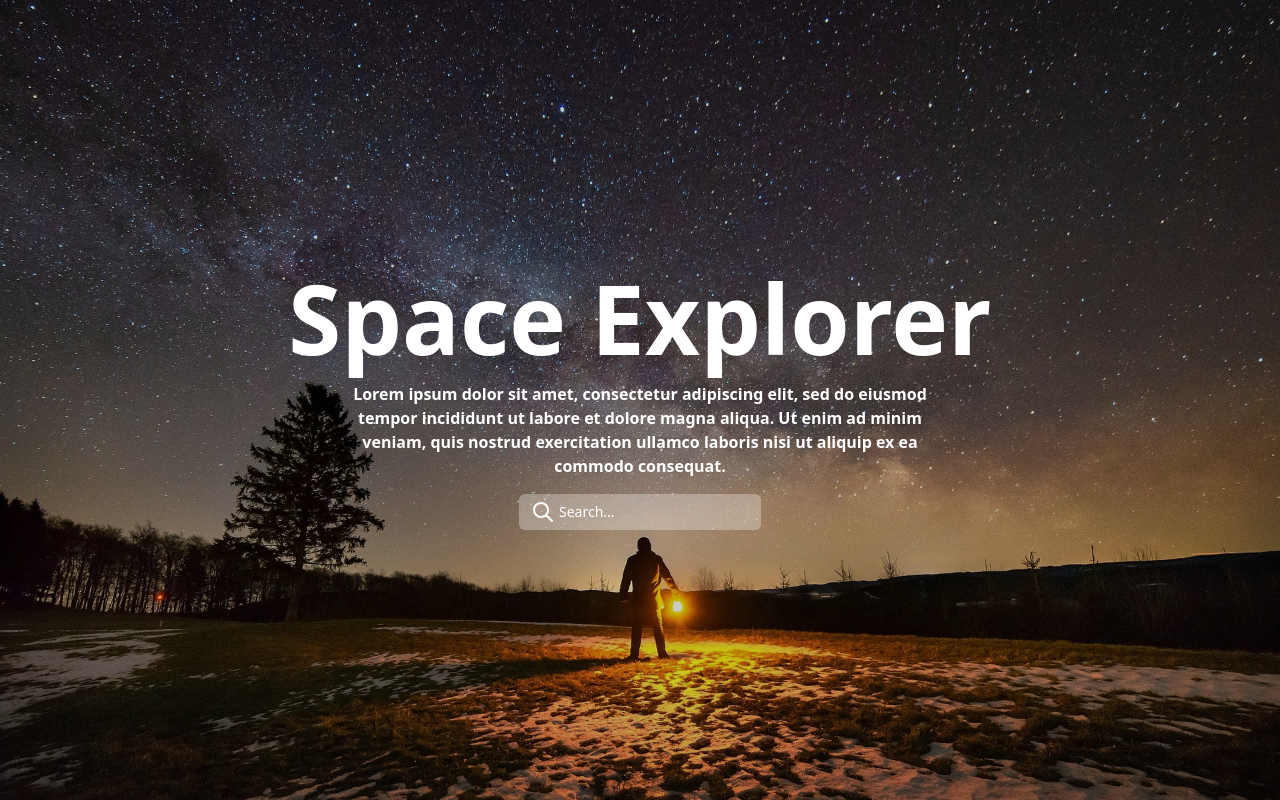
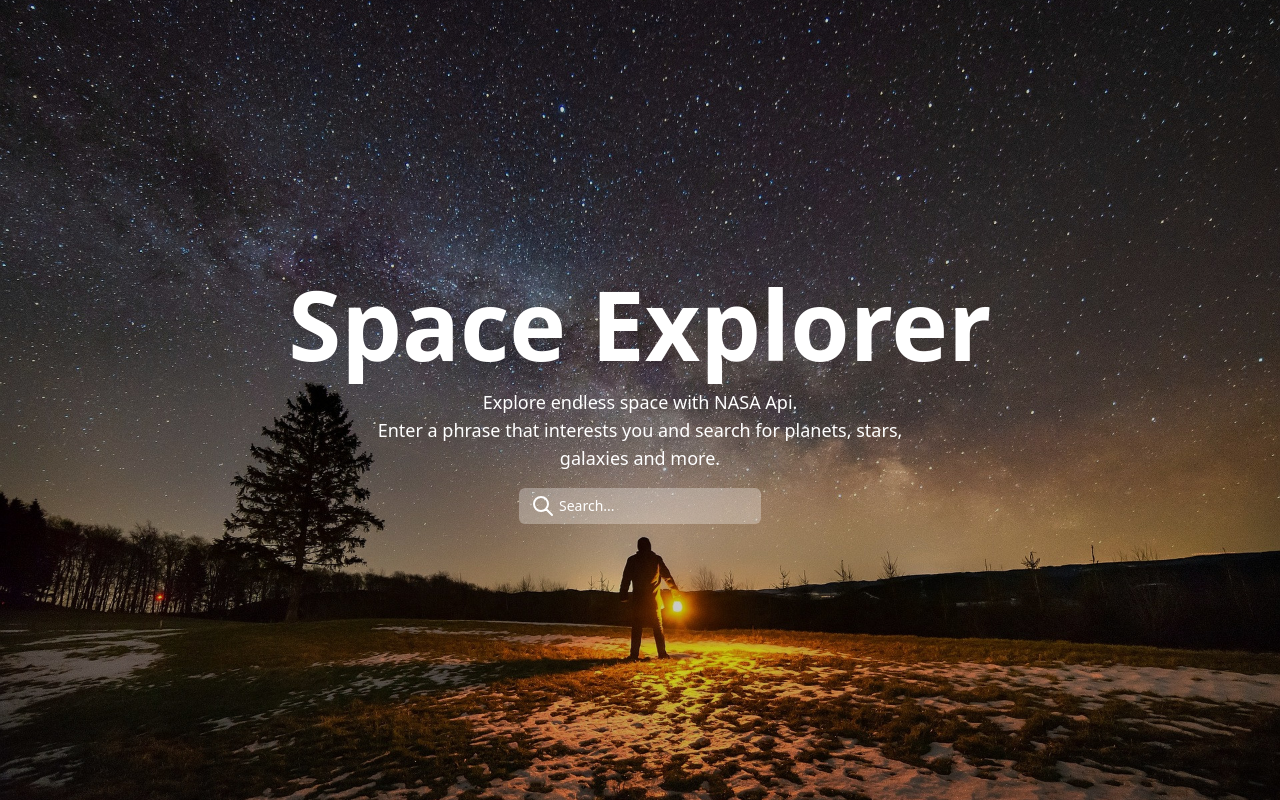
Before and after one commit to izabelapeza/NASA-image-gallery, a React (Vite) app: page / in a window 1280 px wide. Built offline with nearby package versions, Linux system fonts and the light colour scheme.

Commit message:
change page description

```diff
--- a/src/pages/Home.tsx
+++ b/src/pages/Home.tsx
@@ -12,11 +12,11 @@ export default function Home() {
         <h1 className="text-white font-black text-6xl md:text-7xl lg:text-8xl">
           Space Explorer
         </h1>
-        <p className="text-white text-center font-bold px-6 max-w-[28rem] md:max-w-[50vw]">
-          Lorem ipsum dolor sit amet, consectetur adipiscing elit, sed do
-          eiusmod tempor incididunt ut labore et dolore magna aliqua. Ut enim ad
-          minim veniam, quis nostrud exercitation ullamco laboris nisi ut
-          aliquip ex ea commodo consequat.
+        <p className="text-white text-center px-6 max-w-[28rem] md:max-w-[50vw] text-md lg:text-lg">
+          Explore endless space with NASA Api.
+          <br />
+          Enter a phrase that interests you and search for planets, stars,
+          galaxies and more.
         </p>
         <BaseSearch />
       </div>
```
